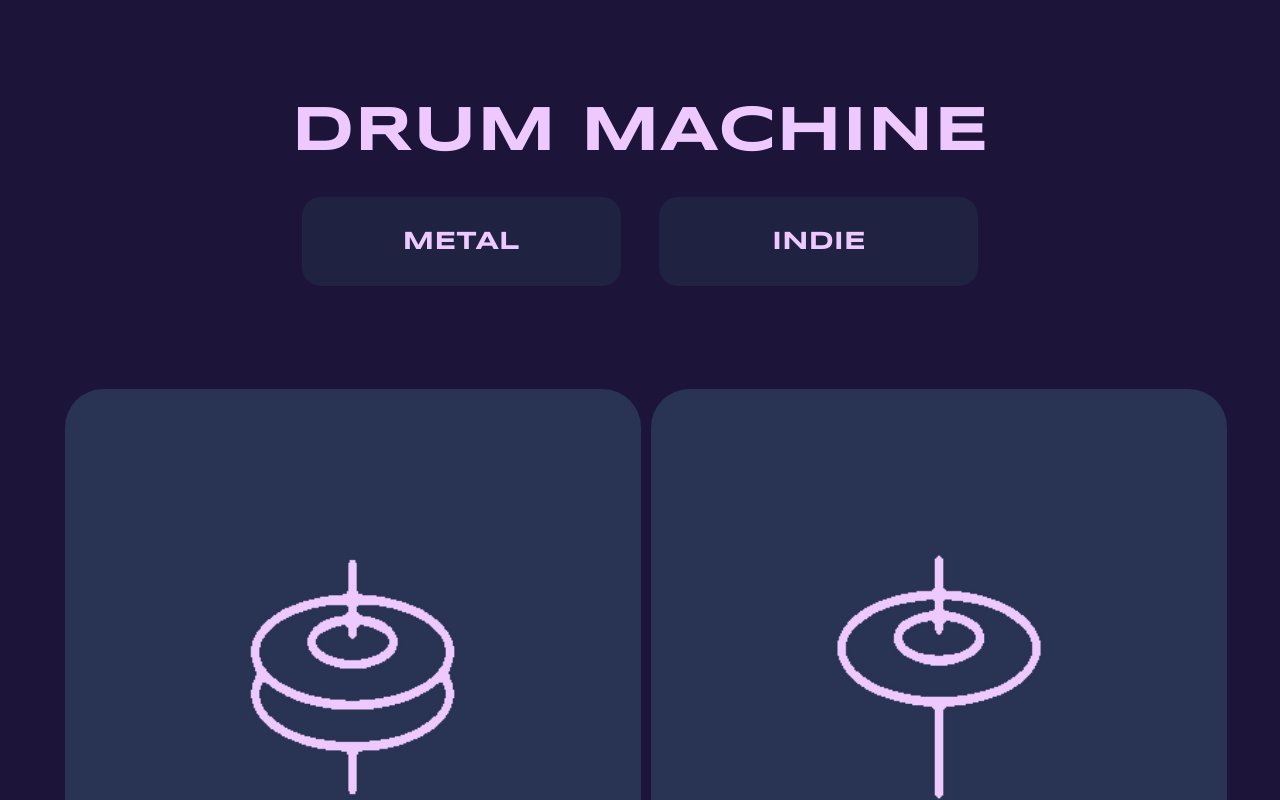
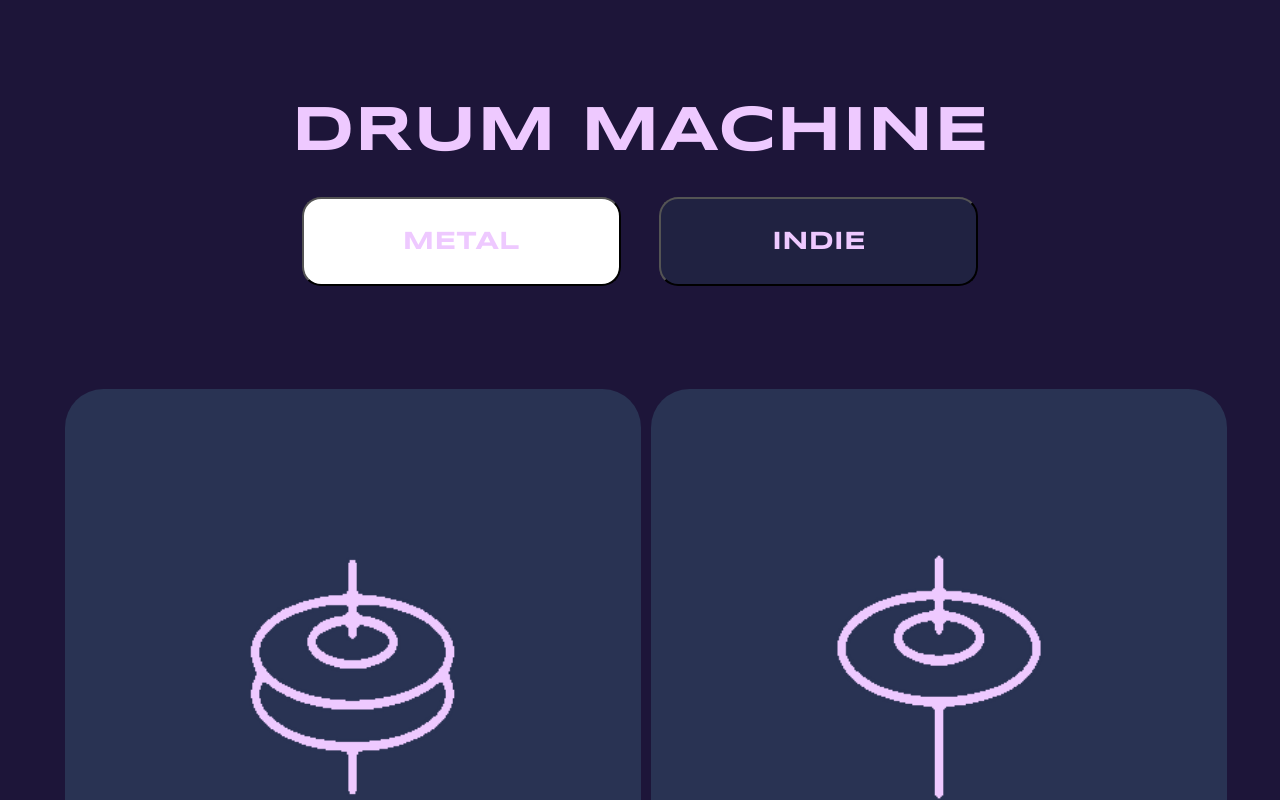
Before and after one commit to Simon-de-Vries/my-drum-machine, a React (Create React App) app: page / in a window 1280 px wide. Shown: the top 800 px of the page. Built offline with nearby package versions, Linux system fonts and the light colour scheme.

Commit message:
Button-Feedback

```diff
--- a/src/components/App/App.js
+++ b/src/components/App/App.js
@@ -4,18 +4,31 @@ import assets from "../../assets.js";
 import { useState } from "react";
 
 function App() {
-  const [toggle, setToggle] = useState(true);
+  const [toggle, setToggle] = useState(false);
 
   return (
     <div className={styles.app}>
       <h1>drum machine</h1>
       <div className={styles.drumkitButtonContainer}>
-        <div className={styles.drumkitButton} onClick={() => setToggle(false)}>
+        <button
+          className={
+            toggle === false
+              ? styles.drumkitButtonPressed
+              : styles.drumkitButton
+          }
+          onClick={() => setToggle(false)}
+        >
           <h2>metal</h2>
-        </div>
-        <div className={styles.drumkitButton} onClick={() => setToggle(true)}>
+        </button>
+
+        <button
+          className={
+            toggle === true ? styles.drumkitButtonPressed : styles.drumkitButton
+          }
+          onClick={() => setToggle(true)}
+        >
           <h2>indie</h2>
-        </div>
+        </button>
       </div>
       <div className={styles.container}>
         {assets.map((element) => (
--- a/src/components/App/App.module.css
+++ b/src/components/App/App.module.css
@@ -6,7 +6,7 @@
   --primary: #eec9ff;
   --secondary: #1d1539;
   --tertiary: #293353;
-  --pressed: #202241;
+  --dark: #202241;
   --transparent: rgba(0, 0, 0, 0);
 }
 
@@ -38,7 +38,7 @@ h1 {
   display: flex;
   width: 26vw;
   height: 7vw;
-  background-color: var(--pressed);
+  background-color: var(--dark);
   align-items: center;
   justify-content: center;
   border-radius: 1.5vw;
```
